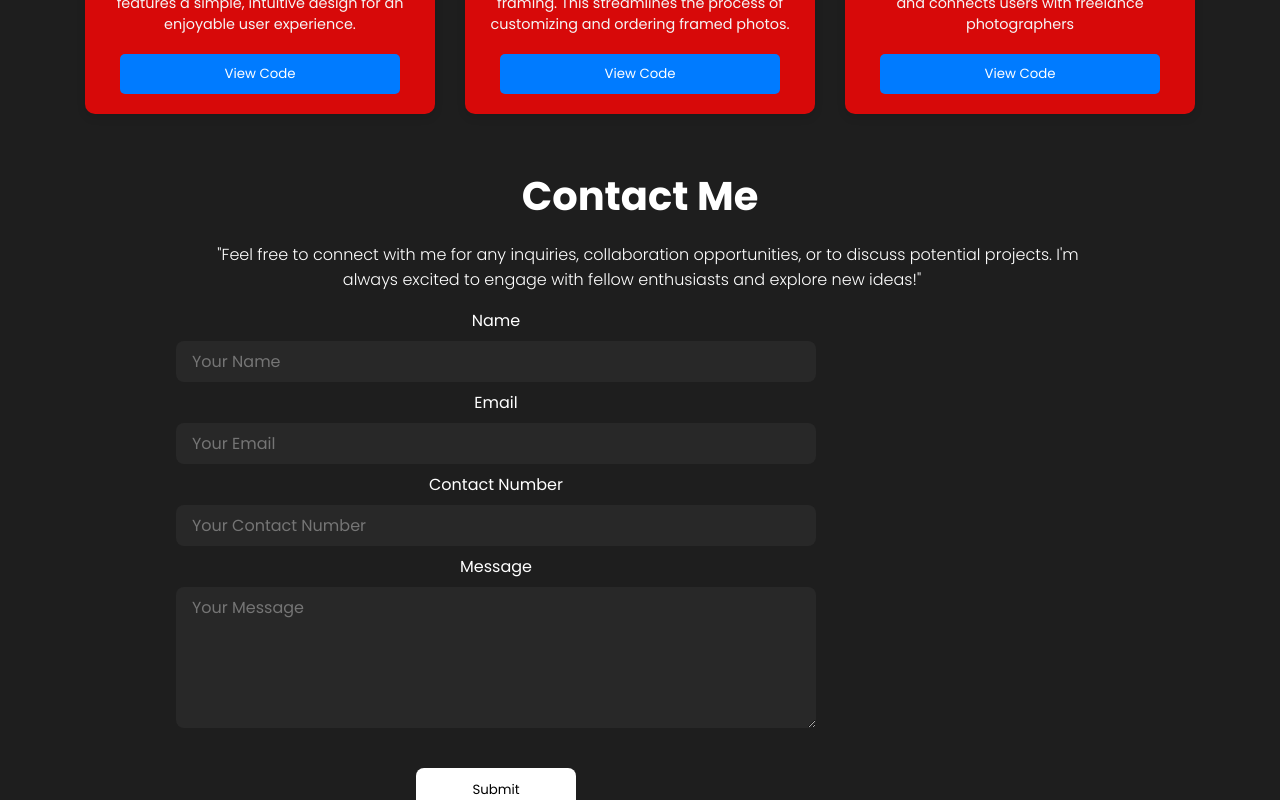
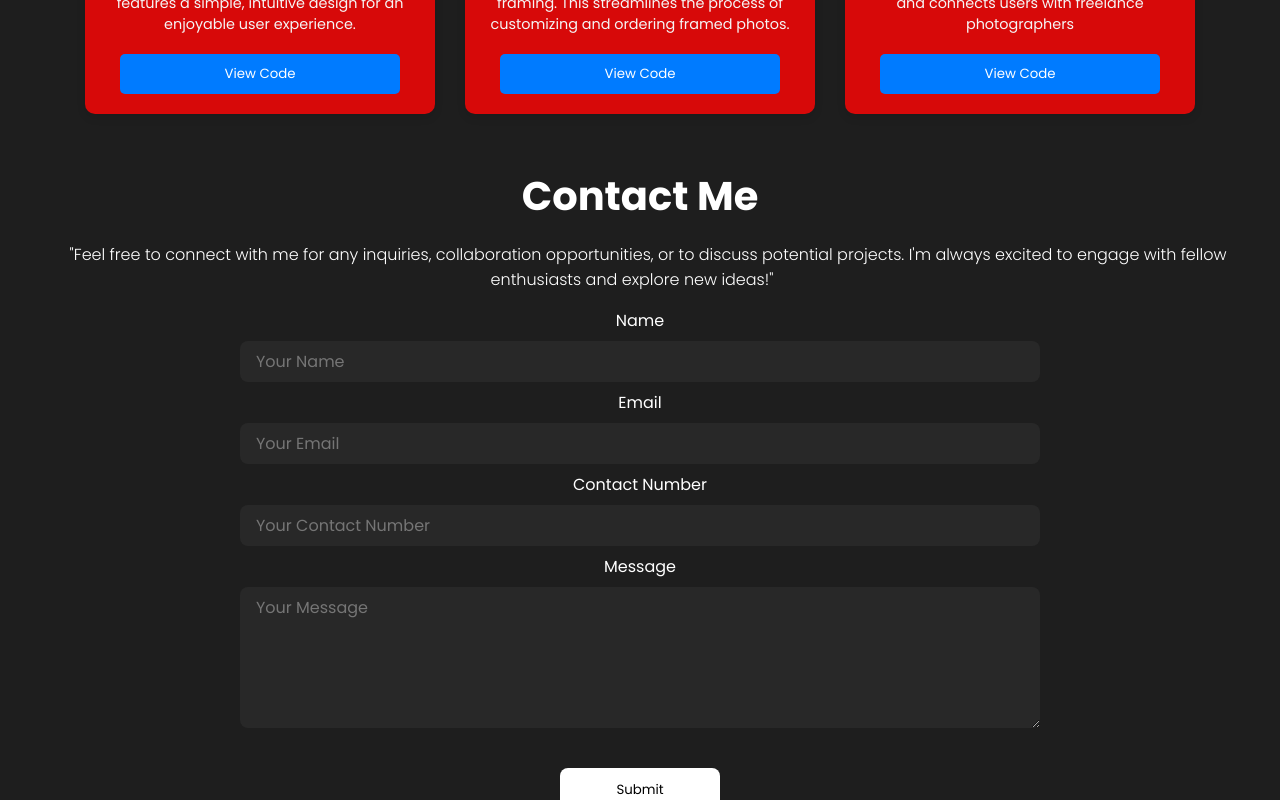
Before and after one commit to jubinphilip/Portfolio, a React (Create React App) app: page / in a window 1280 px wide. Shown: the part 2360-3160 px from the top of the page. Built offline with nearby package versions, Linux system fonts and the light colour scheme; a web font is replaced by a local one.

Commit message:
git commit

```diff
--- a/src/components/contact/contact.css
+++ b/src/components/contact/contact.css
@@ -1,7 +1,7 @@
 .contactPage {
     min-height: calc(100vh - 4rem);
     width: 100%;
-    max-width: 60rem;
+    max-width: 100%;
     margin: 0 auto;
     text-align: center;
     display: flex;
@@ -20,12 +20,12 @@
     padding: 1rem;
     font-size: 1rem;
     font-weight: 300;
-    max-width: 40rem;
+    max-width: 60rem;
     margin: 0 auto;
 }
 
 .contactform {
-    margin: 1rem 0;
+    margin: 1rem auto;
     display: flex;
     flex-direction: column;
     align-items: center;
@@ -116,3 +116,8 @@ input:hover {
         width: 2.5rem;
     }
 }
+@media screen and (min-width: 1024px) {
+    .contactform {
+        max-width: 50rem;
+    }
+}
```
